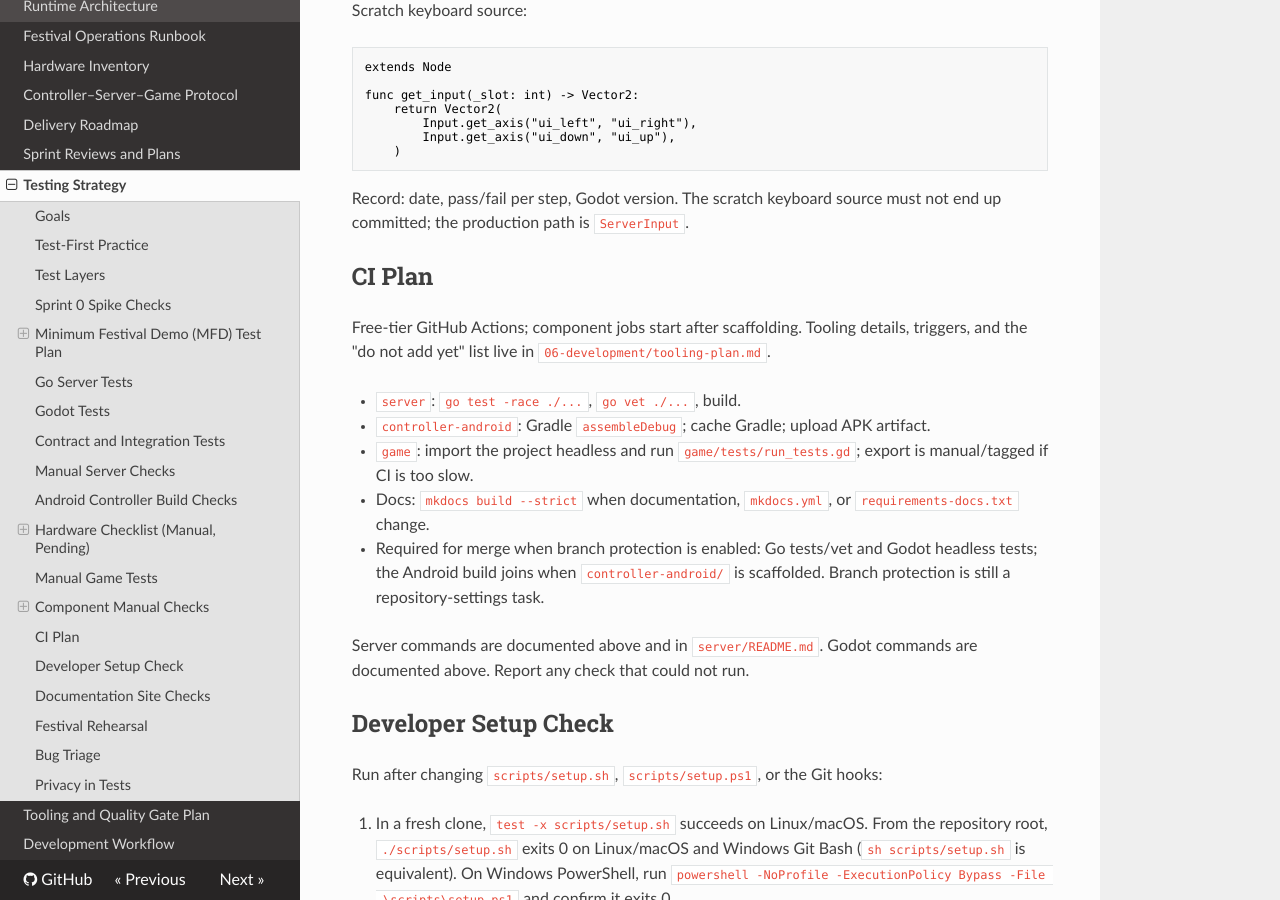
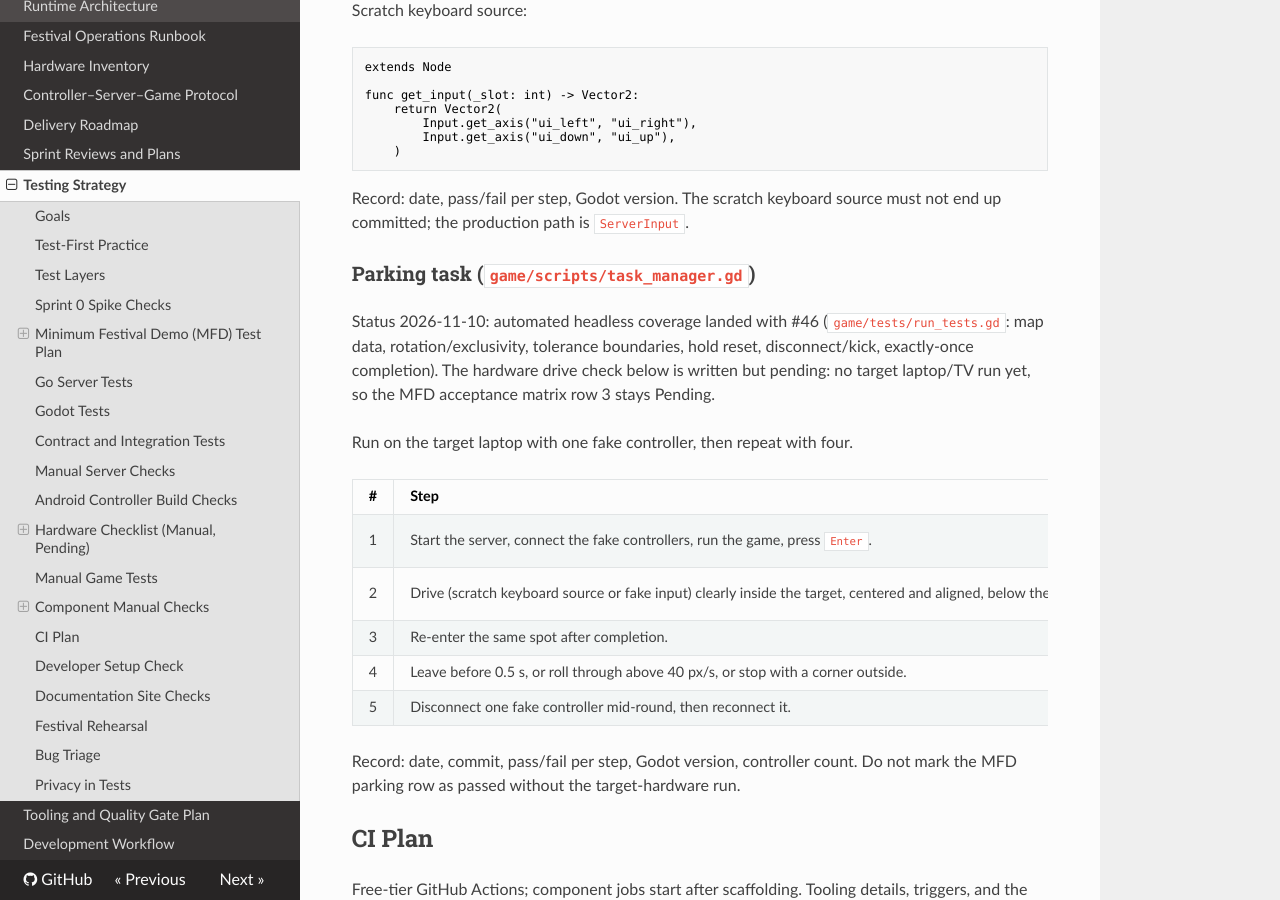
Before and after one commit to PSZLBit/ProszkowskaDrift, an MkDocs documentation site: the page built from documentation/06-development/testing.md, in a window 1280 px wide and 900 px high, scrolled down 14109 px. Built offline with MkDocs 1.6.1, drawn with Linux system fonts in a browser that asks for light colours; nearby versions of some CDN libraries.

Commit message:
docs(testing): record parking-task manual check and #46 coverage

```diff
--- a/documentation/06-development/testing.md
+++ b/documentation/06-development/testing.md
@@ -622,6 +622,27 @@ func get_input(_slot: int) -> Vector2:
 Record: date, pass/fail per step, Godot version. The scratch keyboard source
 must not end up committed; the production path is `ServerInput`.
 
+### Parking task (`game/scripts/task_manager.gd`)
+
+Status 2026-11-10: automated headless coverage landed with #46
+(`game/tests/run_tests.gd`: map data, rotation/exclusivity, tolerance
+boundaries, hold reset, disconnect/kick, exactly-once completion). The
+hardware drive check below is written but pending: no target laptop/TV run
+yet, so the MFD acceptance matrix row 3 stays Pending.
+
+Run on the target laptop with one fake controller, then repeat with four.
+
+| # | Step | Pass condition |
+|---|------|----------------|
+| 1 | Start the server, connect the fake controllers, run the game, press `Enter`. | Each connected slot is assigned a distinct `A-01`–`A-04` target with a beacon in its slot color; empty slots get nothing. |
+| 2 | Drive (scratch keyboard source or fake input) clearly inside the target, centered and aligned, below the parked speed. | The task completes after 0.5 s; `task_completed` logs once with center offset, angle, and hit count. |
+| 3 | Re-enter the same spot after completion. | No second completion is recorded. |
+| 4 | Leave before 0.5 s, or roll through above 40 px/s, or stop with a corner outside. | No completion; the hold timer resets. |
+| 5 | Disconnect one fake controller mid-round, then reconnect it. | That car stops, its task stays reserved, and reconnecting resumes the same task. |
+
+Record: date, commit, pass/fail per step, Godot version, controller count.
+Do not mark the MFD parking row as passed without the target-hardware run.
+
 ## CI Plan
 
 Free-tier GitHub Actions; component jobs start after scaffolding. Tooling
```
Also changed, not shown: documentation/06-development/architecture.md (+1 -2 lines).
